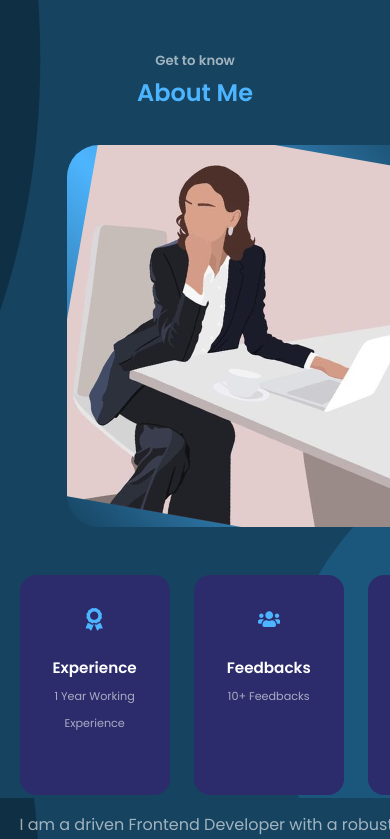
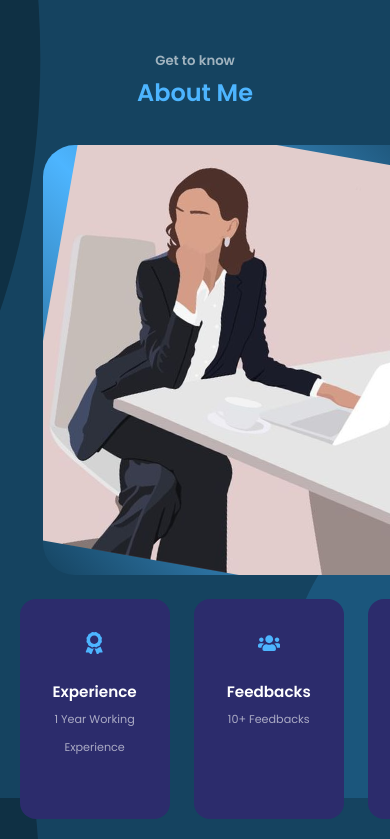
Before and after one commit to hopeminyoso/my-portfolio, a React (Create React App) app: page / in a window 390 px wide. Shown: the part 890-1729 px from the top of the page. Built offline with nearby package versions, Linux system fonts and the light colour scheme.

Commit message:
responsiveness

```diff
--- a/src/components/about/about.css
+++ b/src/components/about/about.css
@@ -81,16 +81,10 @@
       margin: 1rem 0 1.5rem;
     }
   }
-  /* media queries (small devices) */
-
-  @media screen and (max-width: 600px) {
-    .about__container {
-      grid-template-columns: 1fr; /* Single column layout on smaller devices */
-      gap: 1rem; /* Adjusted gap for smaller screens */
-    }
-
-    .about__me {
-      width: 80%; /* Adjusted width for better fit on small screens */
-      margin: 0 auto 2rem; /* Centering and margin adjustment */
-    }
+  /* Media queries (small devices) */
+@media screen and (max-width: 600px) {
+  .about__me {
+    width: 90%; /* Adjusted width for better fit on small screens */
+    margin: 0 auto 1.5rem; /* Margin adjustment for centering and spacing */
   }
+}
```
